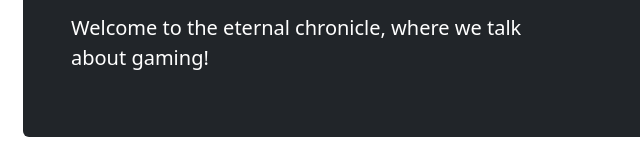
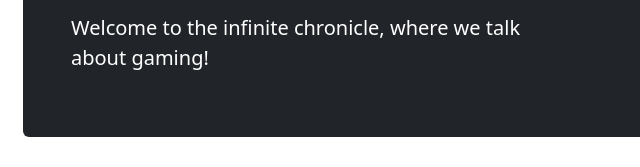
Before and after one commit to infinitexlks/The-infinite-Chronicle, a plain HTML site: page index.html in a window 1280 px wide. Shown: the part 214-381 px from the top of the page, 71-711 px from the left. Drawn offline with nearby package versions, Linux system fonts and the light colour scheme.

Commit message:
Update index.html

```diff
--- a/index.html
+++ b/index.html
@@ -6,7 +6,7 @@
     <meta name="description" content="Gaming News">
     <meta name="author" content="eternalxlks">
     <meta name="generator" content="GitHub Pages">
-    <title>The eternal Chronicle</title>
+    <title>The infinite Chronicle</title>
 
     <link href="https://cdn.jsdelivr.net/npm/bootstrap@5.2.1/dist/css/bootstrap.min.css" rel="stylesheet" integrity="sha384-iYQeCzEYFbKjA/T2uDLTpkwGzCiq6soy8tYaI1GyVh/UjpbCx/TYkiZhlZB6+fzT" crossorigin="anonymous">
 
@@ -93,7 +93,7 @@
   <div class="p-4 p-md-5 mb-4 rounded text-bg-dark">
     <div class="col-md-6 px-0">
       <h1 class="display-4 fst-italic">Welcome</h1>
-      <p class="lead my-3">Welcome to the eternal chronicle, where we talk about gaming!</p>
+      <p class="lead my-3">Welcome to the infinite chronicle, where we talk about gaming!</p>
     </div>
   </div>
   <!--
```
